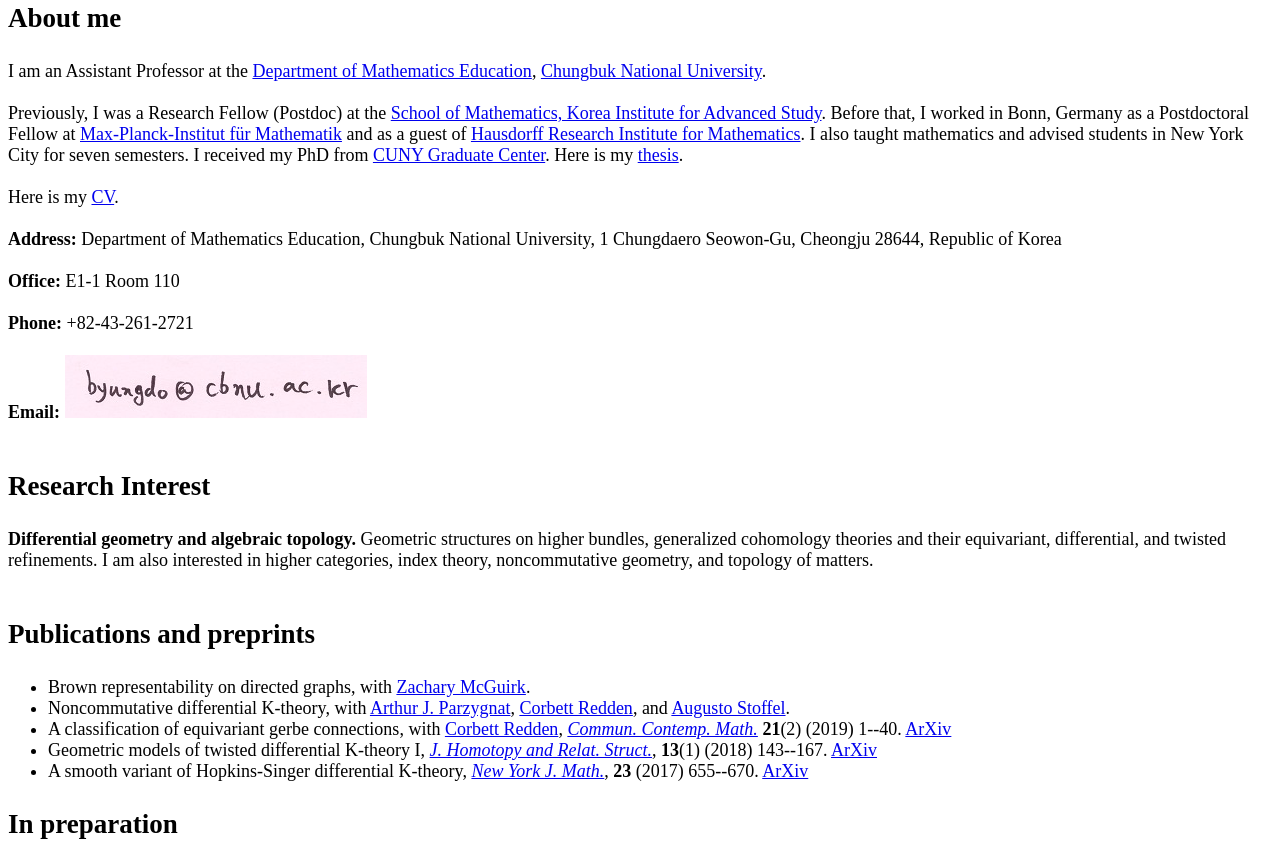
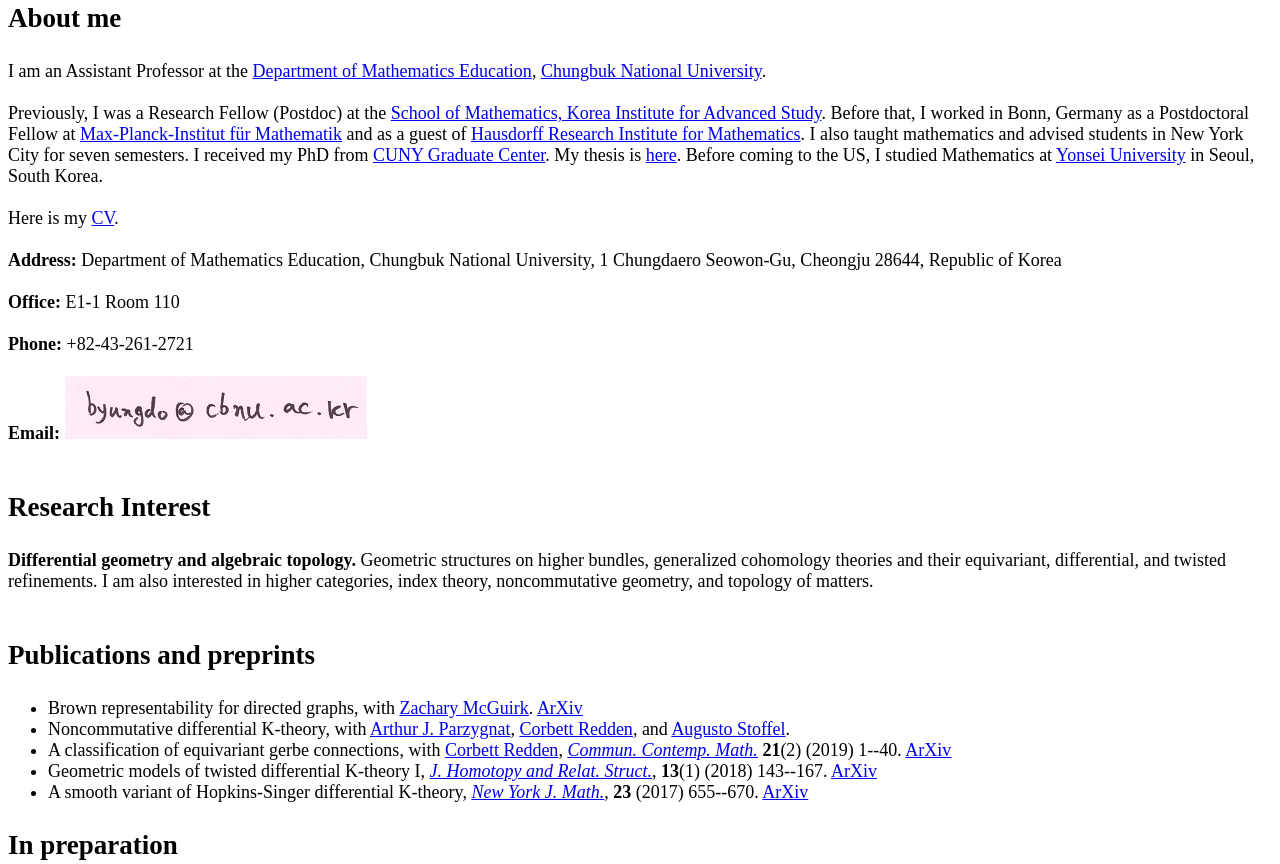
Before and after one commit to byungdo/byungdo.github.io, a plain HTML site: page index.html in a window 1280 px wide. Shown: the part 551-1415 px from the top of the page. Drawn offline with Linux system fonts and the light colour scheme.

Commit message:
Add files via upload

```diff
--- a/index.html
+++ b/index.html
@@ -29,7 +29,7 @@ New York, NY 10019<br><br><br>
 <h2><p>About me</p></h2>
  I am an Assistant Professor at the <a href=http://edu.chungbuk.ac.kr/mathedu/index.do>Department of Mathematics Education</a>, <a href=https://www.cbnu.ac.kr/site/english/main.do>Chungbuk National University</a>.<br><br>
 
-Previously, I was a Research Fellow (Postdoc) at the <a href="http://www.kias.re.kr/">School of Mathematics, Korea Institute for Advanced Study</a>. Before that, I worked in Bonn, Germany as a Postdoctoral Fellow at <a href="http://www.mpim-bonn.mpg.de/">Max-Planck-Institut f&uuml;r Mathematik</a> and as a guest of <a href="http://www.him.uni-bonn.de/">Hausdorff Research Institute for Mathematics</a>. I also taught mathematics and advised students in New York City for seven semesters. I received my PhD from <a href="http://math.gc.cuny.edu">CUNY Graduate Center</a>. Here is my <a href="http://academicworks.cuny.edu/gc_etds/1533/">thesis</a>.<br><br>
+Previously, I was a Research Fellow (Postdoc) at the <a href="http://www.kias.re.kr/">School of Mathematics, Korea Institute for Advanced Study</a>. Before that, I worked in Bonn, Germany as a Postdoctoral Fellow at <a href="http://www.mpim-bonn.mpg.de/">Max-Planck-Institut f&uuml;r Mathematik</a> and as a guest of <a href="http://www.him.uni-bonn.de/">Hausdorff Research Institute for Mathematics</a>. I also taught mathematics and advised students in New York City for seven semesters. I received my PhD from <a href="http://math.gc.cuny.edu">CUNY Graduate Center</a>. My thesis is <a href="http://academicworks.cuny.edu/gc_etds/1533/">here</a>. Before coming to the US, I studied Mathematics at <a href="http://www.yonsei.ac.kr/">Yonsei University</a> in Seoul, South Korea.<br><br>
 
 Here is my <a href="CV_Park.pdf">CV</a>.<br><br>
 <b>Address:</b> Department of Mathematics Education, Chungbuk National University, 1 Chungdaero Seowon-Gu, Cheongju 28644, Republic of Korea<br><br>
@@ -52,7 +52,7 @@ Here is my <a href="CV_Park.pdf">CV</a>.<br><br>
 
 <h2><p>Publications and preprints</p></h2>
 <ul>
-  <li>Brown representability on directed graphs, with <a href="https://mathscinet.ams.org/mathscinet/MRAuthorID/1255865">Zachary McGuirk</a>.</li>
+  <li>Brown representability for directed graphs, with <a href="https://mathscinet.ams.org/mathscinet/MRAuthorID/1255865">Zachary McGuirk</a>. <a href="http://arxiv.org/abs/2003.07426">ArXiv</a></li>
   <li>Noncommutative differential K-theory, with <a href="https://arthur-parzygnat.uconn.edu/">Arthur J. Parzygnat</a>, <a href="http://myweb.liu.edu/~dredden/">Corbett Redden</a>, and <a href="https://math-inf.uni-greifswald.de/en/department/about-us/employees/augusto-stoffel/">Augusto Stoffel</a>.</li>
   <li>A classification of equivariant gerbe connections, with <a href="http://myweb.liu.edu/~dredden/">Corbett Redden</a>, <a href="https://doi.org/10.1142/S0219199718500013"><em>Commun.
 Contemp. Math.</a></em> <b>21</b>(2) (2019) 1--40. <a href="http://arxiv.org/abs/1709.06003">ArXiv</a></li>
```
Also changed, not shown: 1 other file.
